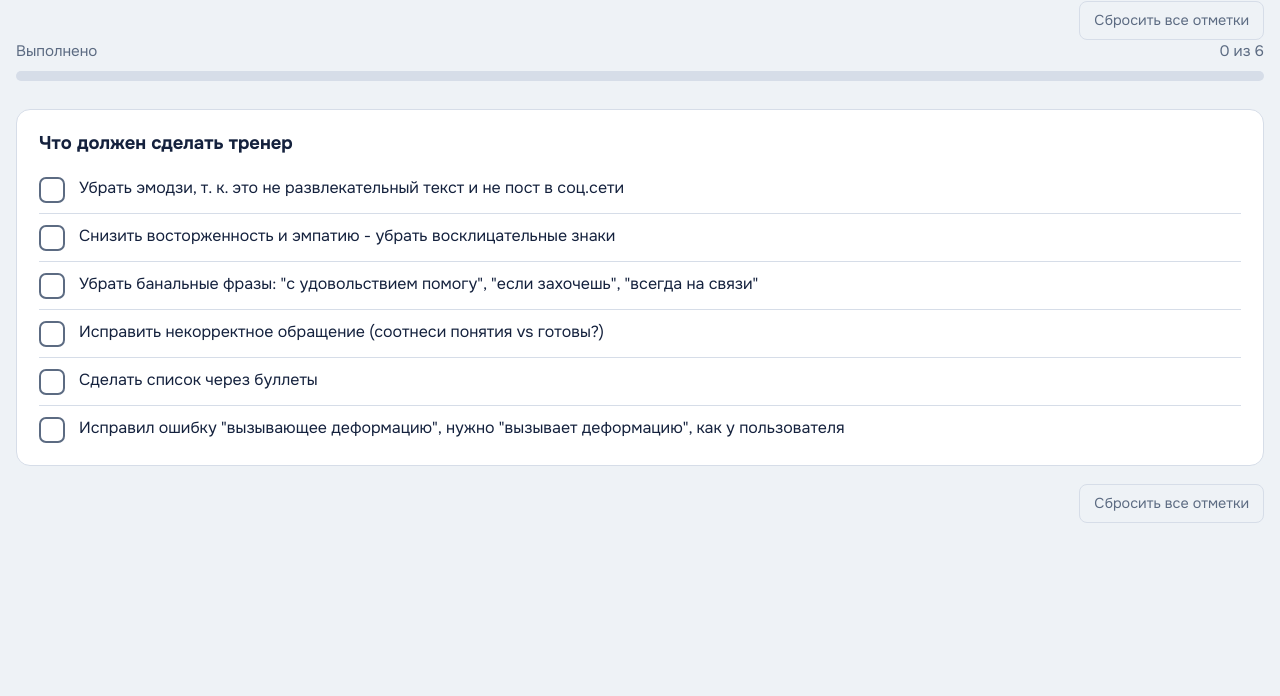
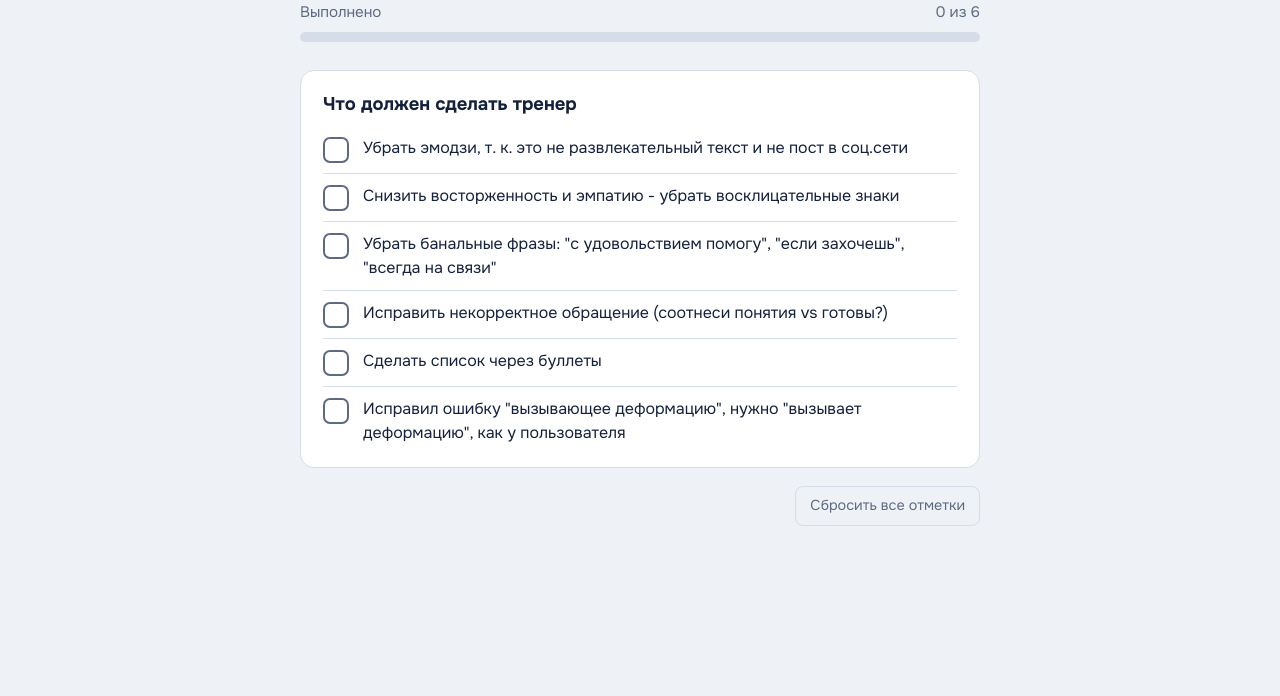
Before and after one commit to mogsu/16_module, a plain HTML site: page index.html in a window 1280 px wide. Shown: the part 104-800 px from the top of the page. Drawn offline with Linux system fonts and the light colour scheme.

Commit message:
index.html

```diff
--- a/index.html
+++ b/index.html
@@ -106,13 +106,6 @@
   <!-- ✏️ МЕСТО 1: ЗАГОЛОВОК СТРАНИЦЫ — поменяйте текст внутри <h1> -->
   <h1>Чек-лист 16 модуль</h1>
 
-    </div>
-
-  <div class="actions">
-    <button class="reset" id="reset" type="button">Сбросить все отметки</button>
-  </div>
-</div>
-
   <div class="progress">
     <div class="progress-top"><span>Выполнено</span><span id="count">0 из 0</span></div>
     <div class="bar"><div class="bar-fill" id="fill"></div></div>
```
